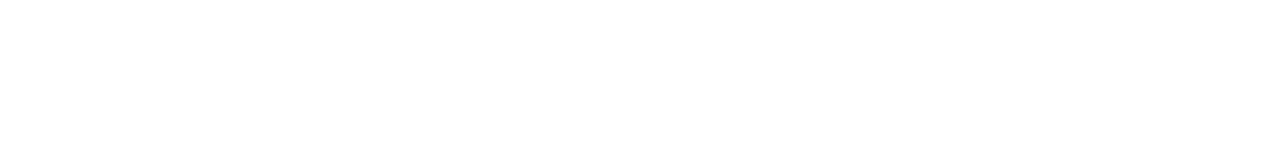
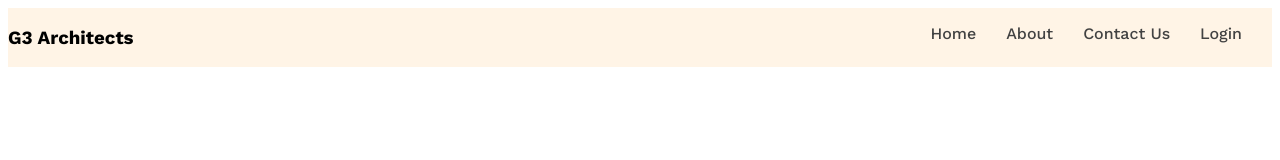
Before and after one commit to Atique40/G3-Architecture, a plain HTML site: page index.html in a window 1280 px wide. Drawn offline with nearby package versions, Linux system fonts and the light colour scheme.

Commit message:
nav bar added

```diff
--- a/index.html
+++ b/index.html
@@ -6,9 +6,20 @@
     <title>G3 Architects</title>
     <link rel="stylesheet" href="styles/archi.css">
 </head>
-<body>
-    <header>
+<body class="work-sans-font">
+    <header class="bg-light">
+        <nav class="navbar display-flex">
+            <h3 class="brand">G3 Architects</h3>
+            <ul class="nav-links display-flex">
+                <li class="nav-item"><a href="" class="nave-link text-gray">Home</a></li>
+                <li class="nav-item"><a href="" class="nave-link text-gray">About</a></li>
+                <li class="nav-item"><a href="" class="nave-link text-gray">Contact Us</a></li>
+                <li class="nav-item"><a href="" class="nave-link text-gray">Login</a></li>
+            </ul>
+        </nav>
+        <div class="banner">
 
+        </div>
     </header>
     <main>
 
--- a/styles/archi.css
+++ b/styles/archi.css
@@ -0,0 +1,43 @@
+@import url('https://fonts.googleapis.com/css2?family=Work+Sans:ital,wght@0,100..900;1,100..900&display=swap');
+
+.work-sans-font {
+  font-family: "Work Sans", serif;
+  font-optical-sizing: auto;
+  font-weight: 400;
+  font-style: normal;
+}
+
+/* shared styles */
+.display-flex{
+    display: flex;
+}
+/* dark02 */
+.text-gray{
+    color: #424242;
+}
+.text-light-gray{
+    color: #727272;
+}
+.bg-light{
+    background-color: rgba(255, 144, 14, 0.1);
+}
+
+/* header styles */
+
+/* nav bar styles */
+.nav-item{
+    list-style: none;
+    margin-right: 30px;
+}
+.nave-link{
+    text-decoration: none;
+    font-weight: 500;
+
+}
+.navbar{
+    justify-content: space-between;
+}
+.navbar, .banner{
+    max-width: 1440px;
+    margin: 0 auto;
+}
```
